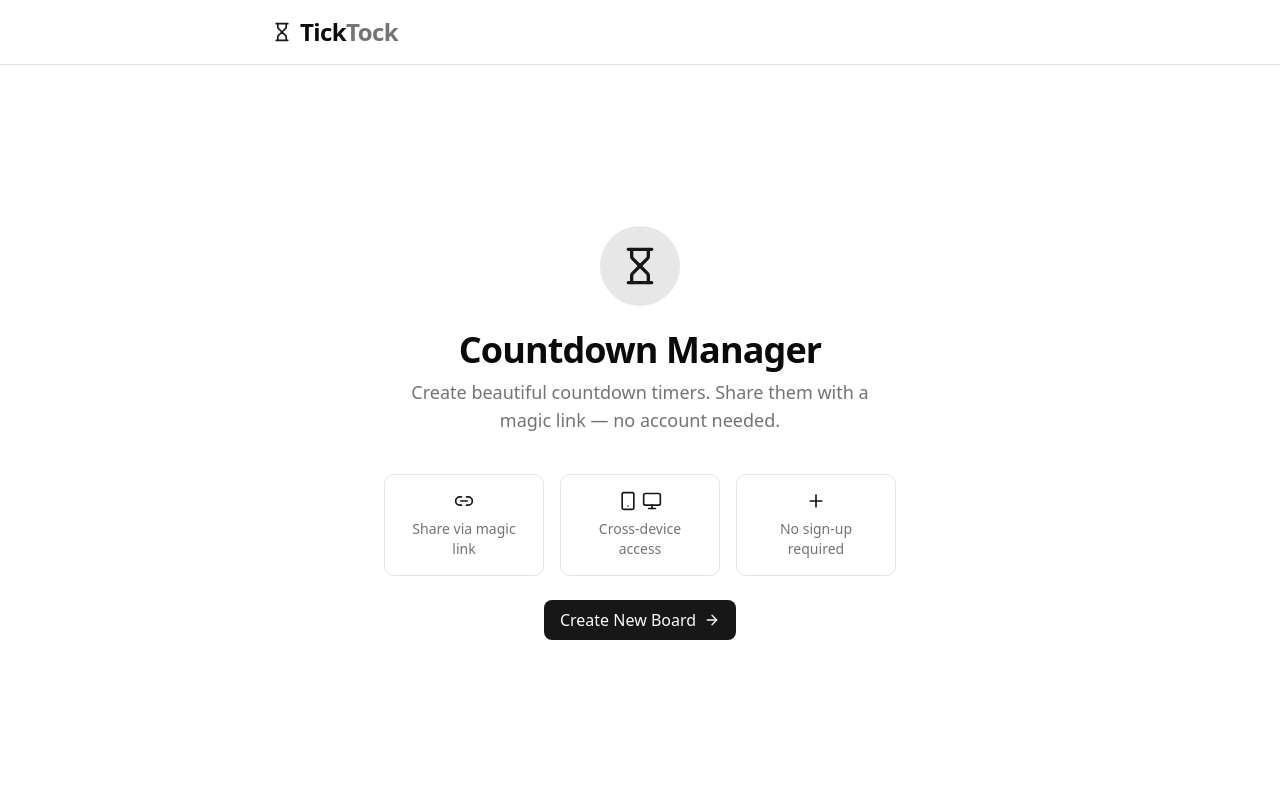
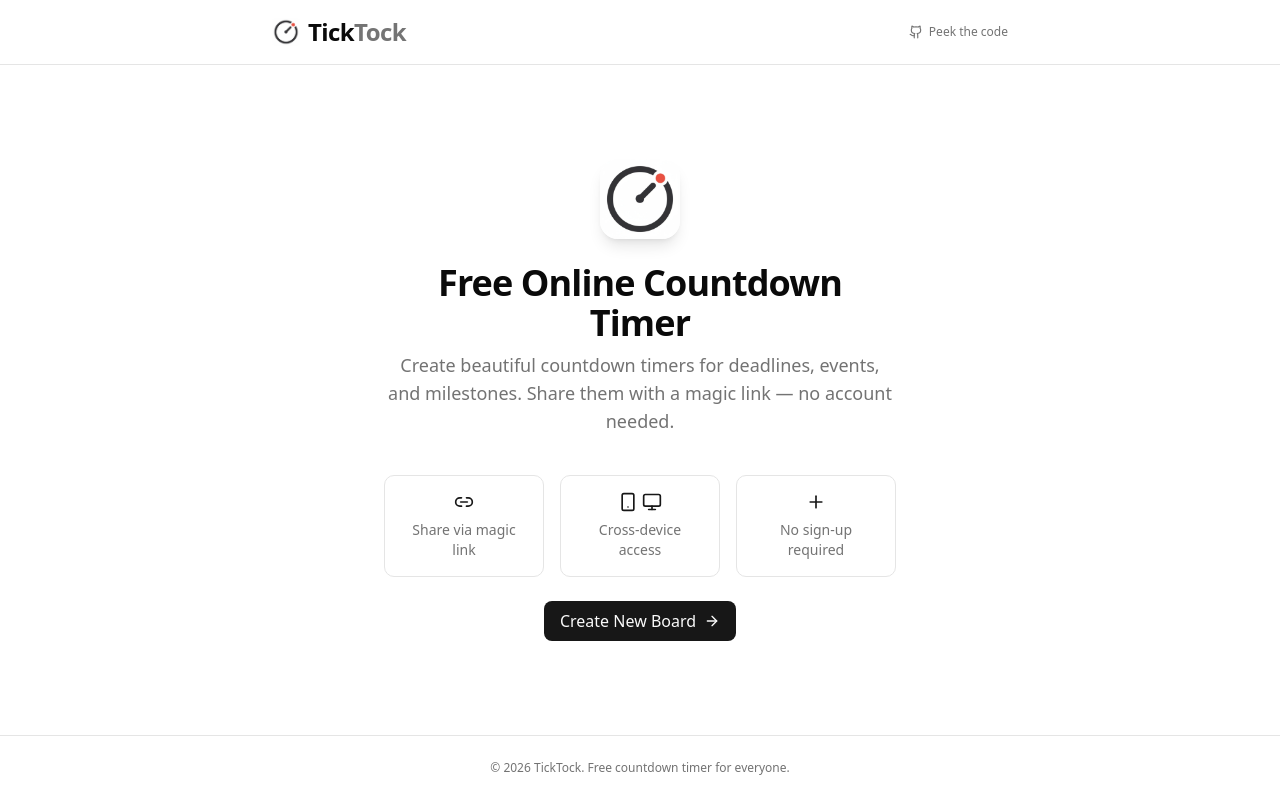
Before and after one commit to ikhwanulhakim-code/ticktock, a Next.js app: page / in a window 1280 px wide. Built offline with nearby package versions, Linux system fonts and the light colour scheme.

Commit message:
feat(ui): convert landing page to SSR with client islands pattern

```diff
--- a/src/app/page.tsx
+++ b/src/app/page.tsx
@@ -1,155 +1,137 @@
-"use client";
+import Image from "next/image";
+import { Link2, Smartphone, Monitor, Plus, Github } from "lucide-react";
+import { HeroAnimation } from "@/components/features/hero-animation";
+import { CreateBoardButton } from "@/components/features/create-board-button";
+import { RecentBoards } from "@/components/features/recent-boards";
 
-import { useState, useEffect } from "react";
-import { useRouter } from "next/navigation";
-import { motion } from "framer-motion";
-import { Hourglass, Plus, ArrowRight, Link2, Smartphone, Monitor } from "lucide-react";
-import { Button } from "@/components/ui/button";
-import { boardService } from "@/services/board-service";
-
-const RECENT_BOARDS_KEY = "ticktock_recent_boards";
-const MAX_RECENT_BOARDS = 5;
-
-interface RecentBoard {
-  id: string;
-  visitedAt: string;
-}
-
-function getRecentBoards(): RecentBoard[] {
-  if (typeof window === "undefined") return [];
-  try {
-    const raw = localStorage.getItem(RECENT_BOARDS_KEY);
-    return raw ? (JSON.parse(raw) as RecentBoard[]) : [];
-  } catch {
-    return [];
-  }
-}
+const JSON_LD = {
+  "@context": "https://schema.org",
+  "@type": "WebApplication",
+  name: "TickTock",
+  url: "https://tryticktock.vercel.app",
+  description:
+    "Create and share beautiful countdown timers instantly — no sign-up needed. Track deadlines, events, and milestones with shareable magic links.",
+  applicationCategory: "UtilityApplication",
+  operatingSystem: "All",
+  browserRequirements: "Requires JavaScript. Requires HTML5.",
+  offers: {
+    "@type": "Offer",
+    price: "0",
+    priceCurrency: "USD",
+  },
+  featureList: [
+    "Shareable countdown timers via magic link",
+    "Cross-device access",
+    "No sign-up required",
+    "Real-time countdown",
+    "Focus mode",
+    "Drag-and-drop reordering",
+  ],
+};
 
 export default function LandingPage() {
-  const router = useRouter();
-  const [isCreating, setIsCreating] = useState(false);
-  const [recentBoards, setRecentBoards] = useState<RecentBoard[]>([]);
-
-  useEffect(() => {
-    setRecentBoards(getRecentBoards());
-  }, []);
-
-  async function handleCreateBoard() {
-    setIsCreating(true);
-    try {
-      const board = await boardService.create();
-      router.push(`/b/${board.id}`);
-    } catch (error) {
-      console.error("Failed to create board:", error);
-      setIsCreating(false);
-    }
-  }
-
   return (
+    <>
+      <script
+        type="application/ld+json"
+        dangerouslySetInnerHTML={{ __html: JSON.stringify(JSON_LD) }}
+      />
       <div className="min-h-screen bg-background flex flex-col">
         {/* Header */}
         <header className="sticky top-0 z-40 w-full border-b bg-background/80 backdrop-blur-sm">
-        <div className="mx-auto flex h-16 max-w-3xl items-center gap-2 px-4">
-          <Hourglass className="h-5 w-5 text-primary" />
-          <h1 className="text-2xl font-bold tracking-tight">
+          <div className="mx-auto flex h-16 max-w-3xl items-center justify-between px-4">
+            <div className="flex items-center gap-2">
+              <Image
+                src="/app_icon.webp"
+                alt="TickTock logo"
+                width={28}
+                height={28}
+                className="rounded"
+                priority
+              />
+              <span className="text-2xl font-bold tracking-tight" aria-hidden="true">
                 Tick<span className="text-primary/60">Tock</span>
-          </h1>
+              </span>
+            </div>
+            <nav aria-label="Main navigation">
+              <a
+                href="https://github.com/ikhwanulhakim-code/ticktock"
+                target="_blank"
+                rel="noopener noreferrer"
+                className="flex items-center gap-1.5 text-xs text-muted-foreground transition-colors hover:text-foreground"
+              >
+                <Github className="h-3.5 w-3.5" />
+                <span className="hidden sm:inline">Peek the code</span>
+              </a>
+            </nav>
           </div>
         </header>
 
         {/* Hero */}
         <main className="flex-1 flex flex-col items-center justify-center px-4 py-16">
-        <motion.div
-          initial={{ opacity: 0, y: 20 }}
-          animate={{ opacity: 1, y: 0 }}
-          transition={{ duration: 0.5 }}
-          className="text-center max-w-lg space-y-6"
-        >
-          <div className="mx-auto flex h-20 w-20 items-center justify-center rounded-full bg-primary/10">
-            <Hourglass className="h-10 w-10 text-primary" />
-          </div>
+          <HeroAnimation>
+            <Image
+              src="/app_icon.webp"
+              alt="TickTock — countdown timer application icon"
+              width={80}
+              height={80}
+              className="mx-auto rounded-2xl shadow-lg"
+              priority
+            />
 
             <div className="space-y-2">
-            <h2 className="text-3xl font-bold tracking-tight sm:text-4xl">
-              Countdown Manager
-            </h2>
+              <h1 className="text-3xl font-bold tracking-tight sm:text-4xl">
+                Free Online Countdown Timer
+              </h1>
               <p className="text-muted-foreground text-lg">
-              Create beautiful countdown timers. Share them with a magic link —
-              no account needed.
+                Create beautiful countdown timers for deadlines, events, and
+                milestones. Share them with a magic link — no account needed.
               </p>
             </div>
 
             {/* Features */}
-          <div className="grid grid-cols-1 sm:grid-cols-3 gap-4 pt-4">
+            <section
+              className="grid grid-cols-1 sm:grid-cols-3 gap-4 pt-4"
+              aria-label="Key features"
+            >
               <div className="flex flex-col items-center gap-2 rounded-lg border p-4">
-              <Link2 className="h-5 w-5 text-primary" />
-              <span className="text-sm text-muted-foreground text-center">
+                <Link2 className="h-5 w-5 text-primary" aria-hidden="true" />
+                <h2 className="text-sm text-muted-foreground text-center font-medium">
                   Share via magic link
-              </span>
+                </h2>
               </div>
               <div className="flex flex-col items-center gap-2 rounded-lg border p-4">
-              <div className="flex gap-1">
+                <div className="flex gap-1" aria-hidden="true">
                   <Smartphone className="h-5 w-5 text-primary" />
                   <Monitor className="h-5 w-5 text-primary" />
                 </div>
-              <span className="text-sm text-muted-foreground text-center">
+                <h2 className="text-sm text-muted-foreground text-center font-medium">
                   Cross-device access
-              </span>
+                </h2>
               </div>
               <div className="flex flex-col items-center gap-2 rounded-lg border p-4">
-              <Plus className="h-5 w-5 text-primary" />
-              <span className="text-sm text-muted-foreground text-center">
+                <Plus className="h-5 w-5 text-primary" aria-hidden="true" />
+                <h2 className="text-sm text-muted-foreground text-center font-medium">
                   No sign-up required
-              </span>
+                </h2>
               </div>
-          </div>
+            </section>
 
             {/* CTA */}
-          <Button
-            size="lg"
-            className="gap-2 text-base"
-            onClick={handleCreateBoard}
-            disabled={isCreating}
-          >
-            {isCreating ? (
-              "Creating…"
-            ) : (
-              <>
-                Create New Board
-                <ArrowRight className="h-4 w-4" />
+            <CreateBoardButton />
+          </HeroAnimation>
+
+          {/* Recent boards — client component, reads localStorage */}
+          <RecentBoards />
+        </main>
+
+        {/* Footer */}
+        <footer className="border-t py-6">
+          <div className="mx-auto max-w-3xl px-4 flex items-center justify-center text-xs text-muted-foreground">
+            <p>© {new Date().getFullYear()} TickTock. Free countdown timer for everyone.</p>
+          </div>
+        </footer>
+      </div>
     </>
-            )}
-          </Button>
-        </motion.div>
-
-        {/* Recent boards */}
-        {recentBoards.length > 0 && (
-          <motion.div
-            initial={{ opacity: 0 }}
-            animate={{ opacity: 1 }}
-            transition={{ delay: 0.3 }}
-            className="mt-12 w-full max-w-md space-y-3"
-          >
-            <h3 className="text-sm font-medium text-muted-foreground text-center">
-              Recent Boards
-            </h3>
-            <div className="space-y-2">
-              {recentBoards.map((board) => (
-                <button
-                  key={board.id}
-                  onClick={() => router.push(`/b/${board.id}`)}
-                  className="w-full flex items-center justify-between rounded-lg border px-4 py-3 text-sm hover:bg-muted/50 transition-colors"
-                >
-                  <span className="font-mono text-xs truncate">
-                    {board.id}
-                  </span>
-                  <ArrowRight className="h-4 w-4 text-muted-foreground shrink-0" />
-                </button>
-              ))}
-            </div>
-          </motion.div>
-        )}
-      </main>
-    </div>
   );
 }
--- /dev/null
+++ b/src/components/features/create-board-button.tsx
@@ -0,0 +1,46 @@
+"use client";
+
+import { useState } from "react";
+import { useRouter } from "next/navigation";
+import { toast } from "sonner";
+import { ArrowRight, Loader2 } from "lucide-react";
+import { Button } from "@/components/ui/button";
+import { boardService } from "@/services/board-service";
+
+export function CreateBoardButton() {
+  const router = useRouter();
+  const [isCreating, setIsCreating] = useState(false);
+
+  async function handleCreateBoard() {
+    setIsCreating(true);
+    try {
+      const board = await boardService.create();
+      router.push(`/b/${board.id}`);
+    } catch (error) {
+      console.error("Failed to create board:", error);
+      toast.error("Failed to create board. Please try again.");
+      setIsCreating(false);
+    }
+  }
+
+  return (
+    <Button
+      size="lg"
+      className="gap-2 text-base"
+      onClick={handleCreateBoard}
+      disabled={isCreating}
+    >
+      {isCreating ? (
+        <>
+          <Loader2 className="h-4 w-4 animate-spin" />
+          Creating board…
+        </>
+      ) : (
+        <>
+          Create New Board
+          <ArrowRight className="h-4 w-4" />
+        </>
+      )}
+    </Button>
+  );
+}
--- /dev/null
+++ b/src/components/features/hero-animation.tsx
@@ -0,0 +1,17 @@
+"use client";
+
+import { motion } from "framer-motion";
+import type { ReactNode } from "react";
+
+export function HeroAnimation({ children }: { children: ReactNode }) {
+  return (
+    <motion.div
+      initial={{ opacity: 0, y: 20 }}
+      animate={{ opacity: 1, y: 0 }}
+      transition={{ duration: 0.5 }}
+      className="text-center max-w-lg space-y-6"
+    >
+      {children}
+    </motion.div>
+  );
+}
--- /dev/null
+++ b/src/components/features/recent-boards.tsx
@@ -0,0 +1,112 @@
+"use client";
+
+import { useSyncExternalStore } from "react";
+import { useRouter } from "next/navigation";
+import { motion } from "framer-motion";
+import { ArrowRight, X, Trash2 } from "lucide-react";
+import { getRecentBoards, removeRecentBoard, clearRecentBoards } from "@/services/storage";
+import { formatRelative } from "@/lib/date-utils";
+
+// Cached snapshot for useSyncExternalStore — must return same reference if unchanged
+let cachedRevision = -1;
+let cachedSnapshot: ReturnType<typeof getRecentBoards> = [];
+let currentRevision = 0;
+const listeners = new Set<() => void>();
+
+function subscribe(callback: () => void) {
+  listeners.add(callback);
+  return () => listeners.delete(callback);
+}
+
+function emitChange() {
+  currentRevision++;
+  listeners.forEach((cb) => cb());
+}
+
+function getSnapshot() {
+  if (cachedRevision !== currentRevision) {
+    cachedRevision = currentRevision;
+    cachedSnapshot = getRecentBoards();
+  }
+  return cachedSnapshot;
+}
+
+const SERVER_SNAPSHOT: ReturnType<typeof getRecentBoards> = [];
+function getServerSnapshot() {
+  return SERVER_SNAPSHOT;
+}
+
+export function RecentBoards() {
+  const router = useRouter();
+  const recentBoards = useSyncExternalStore(subscribe, getSnapshot, getServerSnapshot);
+
+  function handleRemoveBoard(e: React.MouseEvent, boardId: string) {
+    e.stopPropagation();
+    removeRecentBoard(boardId);
+    emitChange();
+  }
+
+  function handleClearAll() {
+    clearRecentBoards();
+    emitChange();
+  }
+
+  if (recentBoards.length === 0) return null;
+
+  return (
+    <motion.section
+      initial={{ opacity: 0 }}
+      animate={{ opacity: 1 }}
+      transition={{ delay: 0.3 }}
+      className="mt-12 w-full max-w-md space-y-3"
+      aria-label="Recent boards"
+    >
+      <div className="flex items-center justify-between">
+        <h2 className="text-sm font-medium text-muted-foreground">
+          Recent Boards
+        </h2>
+        <button
+          onClick={handleClearAll}
+          className="flex items-center gap-1 text-xs text-muted-foreground hover:text-destructive transition-colors"
+          aria-label="Clear all recent boards"
+        >
+          <Trash2 className="h-3 w-3" />
+          Clear all
+        </button>
+      </div>
+      <div className="space-y-2">
+        {recentBoards.map((board) => (
+          <div
+            key={board.id}
+            className="group w-full flex items-center justify-between rounded-lg border px-4 py-3 text-sm hover:bg-muted/50 transition-colors cursor-pointer"
+            onClick={() => router.push(`/b/${board.id}`)}
+            role="button"
+            tabIndex={0}
+            onKeyDown={(e) => {
+              if (e.key === "Enter") router.push(`/b/${board.id}`);
+            }}
+          >
+            <div className="flex flex-col items-start gap-0.5 min-w-0">
+              <span className="font-mono text-xs truncate max-w-50">
+                {board.id.slice(0, 8)}…
+              </span>
+              <span className="text-[11px] text-muted-foreground">
+                Visited {formatRelative(board.visitedAt)}
+              </span>
+            </div>
+            <div className="flex items-center gap-2 shrink-0">
+              <button
+                onClick={(e) => handleRemoveBoard(e, board.id)}
+                className="opacity-0 group-hover:opacity-100 focus:opacity-100 text-muted-foreground hover:text-destructive transition-all p-1 rounded-md hover:bg-destructive/10"
+                aria-label={`Remove board ${board.id.slice(0, 8)}`}
+              >
+                <X className="h-3.5 w-3.5" />
+              </button>
+              <ArrowRight className="h-4 w-4 text-muted-foreground" />
+            </div>
+          </div>
+        ))}
+      </div>
+    </motion.section>
+  );
+}
```
Lines whose indentation alone changed are shown as unchanged.
